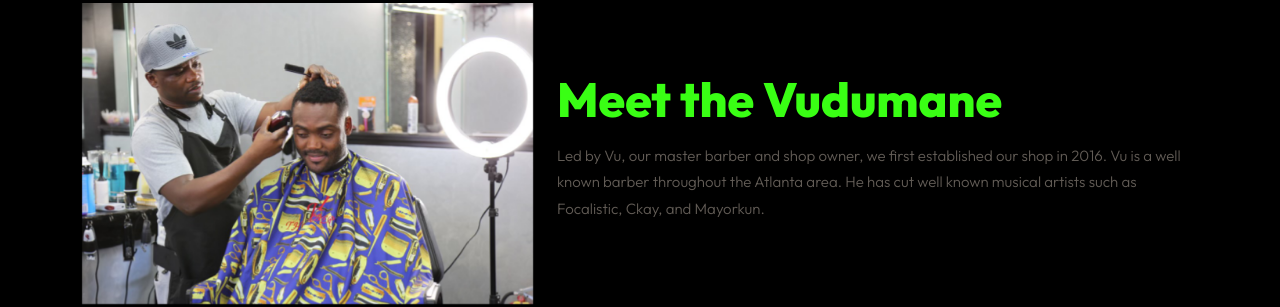
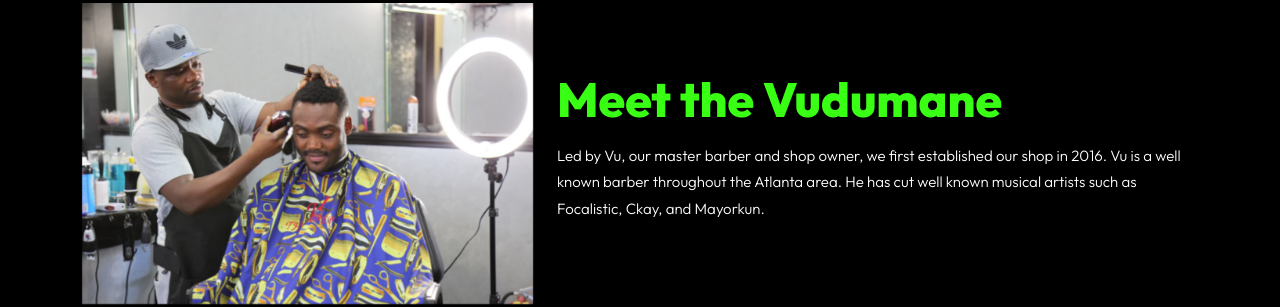
Before and after one commit to nick23blue/barber, a plain HTML site: page index.html in a window 1280 px wide. Shown: the part 1623-1930 px from the top of the page. Drawn offline with Linux system fonts and the light colour scheme; a web font is replaced by a local one.

Commit message:
Update index.html

```diff
--- a/index.html
+++ b/index.html
@@ -115,7 +115,7 @@
 
                                 <div class="section-title " style="color: #39ff14;">Meet the Vudumane</div>
                             </div>
-                            <p>Led by Vu, our master barber and shop owner, we first established our shop in 2016. Vu is a well known barber throughout the Atlanta
+                            <p style="color: white;">Led by Vu, our master barber and shop owner, we first established our shop in 2016. Vu is a well known barber throughout the Atlanta
                                 area. He has cut well known musical artists such as Focalistic, Ckay, and Mayorkun.
                             </p>
                         </div>
```
